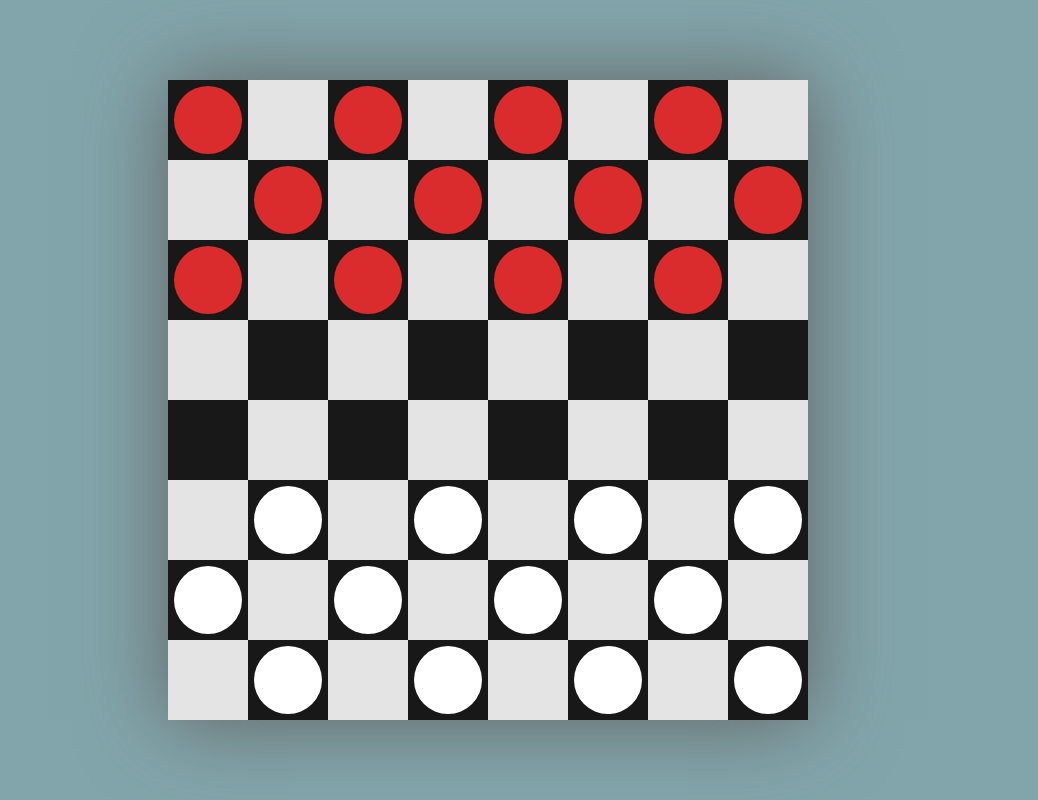
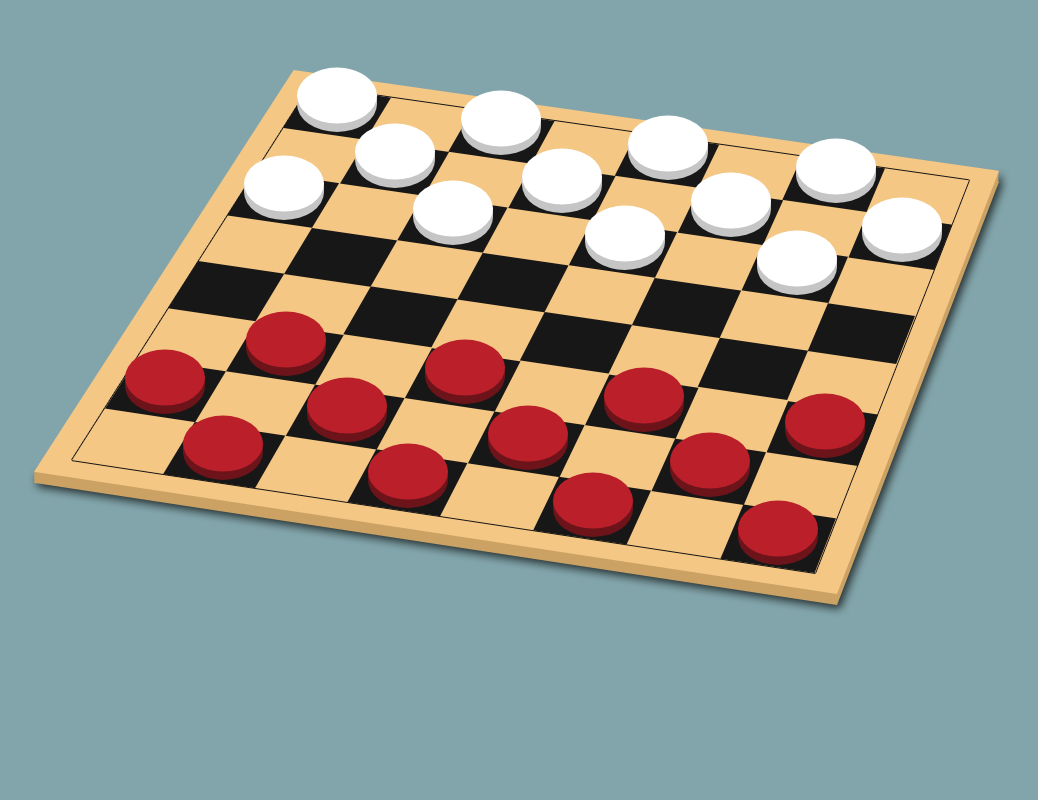
Before and after one commit to OlexiiNesterets/Lesson-10-Checkers-, a plain HTML site: page index.html in a window 1280 px wide. Shown: the whole page, without its empty margins (152-1190 px from the left). Drawn offline with Linux system fonts and the light colour scheme.

Commit message:
everything has been changed

```diff
--- a/css/style.css
+++ b/css/style.css
@@ -1,114 +1,169 @@
+
 .page {
     background: #82a5ab;
 }
 
-.board {
+.wrapper-for-positioning {
     position: absolute;
-    width: 640px;
-    height: 640px;
-    background: rgb(128, 50, 50);
-    top: 0;
-    bottom: 0;
-    left: 0;
-    right: 0;
-    margin: auto;
-    box-shadow: 0 0 80px #616161;
+    left: 180px;
+    top: 70px;
 }
 
-.board_background {
+.board-wrapper {
     position: relative;
-}
-
-.row {
-    padding: 0;
-    font-size: 0;
-    background: rgb(228, 228, 228);
-}
-
-.row__item {
-    display: inline-block;
-    width: 80px;
-    height: 80px;
-}
-
-.row__item--black-first:nth-child(odd) {
-    background: rgb(24, 24, 24);
-}
-
-.row__item--white-first:nth-child(even) {
-    background: rgb(24, 24, 24);
 }
 
 .checker {
     position: absolute;
     width: 80px;
     height: 80px;
-    border-radius: 50%;
-    transform: scale(0.85);
+    transform: scale(1 ,0.7);
+    border-radius: 40% 40% 50% 50%;
 }
 
-/* checker modifires */
-
-.checker--red {
-    background: rgb(218, 44, 44);
+.checker::before {
+    content: " ";
+    border-radius: 50%;
+    width: 80px;
+    height: 80px;
+    position: absolute;
+    bottom: 12px;
 }
 
+/* checkers modifiers */
+
 .checker--white {
+    background: rgb(197, 197, 197);
+}
+
+.checker--white::before {
     background: rgb(255, 255, 255);
 }
 
-.checker--row-1 {
-    top: 0px;
+.checker--red {
+    background:#6d141b;
 }
 
-.checker--row-2 {
-    top: 80px;
+.checker--red::before {
+    background: #bb1f2a;
 }
 
-.checker--row-3 {
-    top: 160px;
+.checker--bottom-1 {
+    bottom: 130px;
+    left: 155px;
 }
 
-.checker--row-6 {
-    top: 400px;
+.checker--bottom-2 {
+    bottom: 102px;
+    left: 340px;
 }
 
-.checker--row-7 {
-    top: 480px;
+.checker--bottom-3 {
+    bottom: 73px;
+    left: 525px;
 }
 
-.checker--row-8 {
-    top: 560px;
+.checker--bottom-4 {
+    bottom: 45px;
+    left: 710px;
 }
 
-.checker--column-1 {
-    left: 0px;
+.checker--bottom-5 {
+    bottom: 196px;
+    left: 97px;
 }
 
-.checker--column-2 {
-    left: 80px;
+.checker--bottom-6 {
+    bottom: 168px;
+    left: 279px;
 }
 
-.checker--column-3 {
-    left: 160px;
+.checker--bottom-7 {
+    bottom: 140px;
+    left: 460px;
 }
 
-.checker--column-4 {
-    left: 240px;
+.checker--bottom-8 {
+    bottom: 113px;
+    left: 642px;
 }
 
-.checker--column-5 {
-    left: 320px;
+.checker--bottom-9 {
+    bottom: 234px;
+    left: 218px;
 }
 
-.checker--column-6 {
-    left: 400px;
+.checker--bottom-10 {
+    bottom: 206px;
+    left: 397px;
 }
 
-.checker--column-7 {
-    left: 480px;
+.checker--bottom-11 {
+    bottom: 178px;
+    left: 576px;
 }
 
-.checker--column-8 {
-    left: 560px;
+.checker--bottom-12 {
+    bottom: 152px;
+    left: 757px;
 }
+
+.checker--top-1 {
+    bottom: 478px;
+    left: 269px;
+}
+
+.checker--top-2 {
+    bottom: 455px;
+    left: 433px;
+}
+
+.checker--top-3 {
+    bottom: 430px;
+    left: 600px;
+}
+
+.checker--top-4 {
+    bottom: 407px;
+    left: 768px;
+}
+
+.checker--top-5 {
+    bottom: 422px;
+    left: 327px;
+}
+
+.checker--top-6 {
+    bottom: 397px;
+    left: 494px;
+}
+
+.checker--top-7 {
+    bottom: 373px;
+    left: 663px;
+}
+
+.checker--top-8 {
+    bottom: 348px;
+    left: 834px;
+}
+
+.checker--top-9 {
+    bottom: 390px;
+    left: 216px;
+}
+
+.checker--top-10 {
+    bottom: 365px;
+    left: 385px;
+}
+
+.checker--top-11 {
+    bottom: 340px;
+    left: 557px;
+}
+
+.checker--top-12 {
+    bottom: 315px;
+    left: 729px;
+}
--- a/index.html
+++ b/index.html
@@ -8,115 +8,36 @@
 </head>
 
 <body class="page">
-    <div class="board">
-        <div class="board_background">
-            <ul class="row row--black-first">
-                <li class="row__item row__item--black-first"></li>
-                <li class="row__item row__item--black-first"></li>
-                <li class="row__item row__item--black-first"></li>
-                <li class="row__item row__item--black-first"></li>
-                <li class="row__item row__item--black-first"></li>
-                <li class="row__item row__item--black-first"></li>
-                <li class="row__item row__item--black-first"></li>
-                <li class="row__item row__item--black-first"></li>
-            </ul>
-            <ul class="row row--white-first">
-                <li class="row__item row__item--white-first"></li>
-                <li class="row__item row__item--white-first"></li>
-                <li class="row__item row__item--white-first"></li>
-                <li class="row__item row__item--white-first"></li>
-                <li class="row__item row__item--white-first"></li>
-                <li class="row__item row__item--white-first"></li>
-                <li class="row__item row__item--white-first"></li>
-                <li class="row__item row__item--white-first"></li>
-            </ul>
-            <ul class="row row--black-first">
-                <li class="row__item row__item--black-first"></li>
-                <li class="row__item row__item--black-first"></li>
-                <li class="row__item row__item--black-first"></li>
-                <li class="row__item row__item--black-first"></li>
-                <li class="row__item row__item--black-first"></li>
-                <li class="row__item row__item--black-first"></li>
-                <li class="row__item row__item--black-first"></li>
-                <li class="row__item row__item--black-first"></li>
-            </ul>
-            <ul class="row row--white-first">
-                <li class="row__item row__item--white-first"></li>
-                <li class="row__item row__item--white-first"></li>
-                <li class="row__item row__item--white-first"></li>
-                <li class="row__item row__item--white-first"></li>
-                <li class="row__item row__item--white-first"></li>
-                <li class="row__item row__item--white-first"></li>
-                <li class="row__item row__item--white-first"></li>
-                <li class="row__item row__item--white-first"></li>
-            </ul>
-            <ul class="row row--black-first">
-                <li class="row__item row__item--black-first"></li>
-                <li class="row__item row__item--black-first"></li>
-                <li class="row__item row__item--black-first"></li>
-                <li class="row__item row__item--black-first"></li>
-                <li class="row__item row__item--black-first"></li>
-                <li class="row__item row__item--black-first"></li>
-                <li class="row__item row__item--black-first"></li>
-                <li class="row__item row__item--black-first"></li>
-            </ul>
-            <ul class="row row--white-first">
-                <li class="row__item row__item--white-first"></li>
-                <li class="row__item row__item--white-first"></li>
-                <li class="row__item row__item--white-first"></li>
-                <li class="row__item row__item--white-first"></li>
-                <li class="row__item row__item--white-first"></li>
-                <li class="row__item row__item--white-first"></li>
-                <li class="row__item row__item--white-first"></li>
-                <li class="row__item row__item--white-first"></li>
-            </ul>
-            <ul class="row row--black-first">
-                <li class="row__item row__item--black-first"></li>
-                <li class="row__item row__item--black-first"></li>
-                <li class="row__item row__item--black-first"></li>
-                <li class="row__item row__item--black-first"></li>
-                <li class="row__item row__item--black-first"></li>
-                <li class="row__item row__item--black-first"></li>
-                <li class="row__item row__item--black-first"></li>
-                <li class="row__item row__item--black-first"></li>
-            </ul>
-            <ul class="row row--white-first">
-                <li class="row__item row__item--white-first"></li>
-                <li class="row__item row__item--white-first"></li>
-                <li class="row__item row__item--white-first"></li>
-                <li class="row__item row__item--white-first"></li>
-                <li class="row__item row__item--white-first"></li>
-                <li class="row__item row__item--white-first"></li>
-                <li class="row__item row__item--white-first"></li>
-                <li class="row__item row__item--white-first"></li>
-            </ul>
-        </div>
 
-        <div class="checker checker--red checker--row-1 checker--column-1"></div>
-        <div class="checker checker--red checker--row-1 checker--column-3"></div>
-        <div class="checker checker--red checker--row-1 checker--column-5"></div>
-        <div class="checker checker--red checker--row-1 checker--column-7"></div>
-        <div class="checker checker--red checker--row-2 checker--column-2"></div>
-        <div class="checker checker--red checker--row-2 checker--column-4"></div>
-        <div class="checker checker--red checker--row-2 checker--column-6"></div>
-        <div class="checker checker--red checker--row-2 checker--column-8"></div>
-        <div class="checker checker--red checker--row-3 checker--column-1"></div>
-        <div class="checker checker--red checker--row-3 checker--column-3"></div>
-        <div class="checker checker--red checker--row-3 checker--column-5"></div>
-        <div class="checker checker--red checker--row-3 checker--column-7"></div>
+    <div class="wrapper-for-positioning">
+        <div class="board-wrapper">
+            <img src="img/board.png" alt="board">
 
-        <div class="checker checker--white checker--row-6 checker--column-2"></div>
-        <div class="checker checker--white checker--row-6 checker--column-4"></div>
-        <div class="checker checker--white checker--row-6 checker--column-6"></div>
-        <div class="checker checker--white checker--row-6 checker--column-8"></div>
-        <div class="checker checker--white checker--row-7 checker--column-1"></div>
-        <div class="checker checker--white checker--row-7 checker--column-3"></div>
-        <div class="checker checker--white checker--row-7 checker--column-5"></div>
-        <div class="checker checker--white checker--row-7 checker--column-7"></div>
-        <div class="checker checker--white checker--row-8 checker--column-2"></div>
-        <div class="checker checker--white checker--row-8 checker--column-4"></div>
-        <div class="checker checker--white checker--row-8 checker--column-6"></div>
-        <div class="checker checker--white checker--row-8 checker--column-8"></div>
+            <div class="checker checker--red checker--bottom-1"></div>
+            <div class="checker checker--red checker--bottom-2"></div>
+            <div class="checker checker--red checker--bottom-3"></div>
+            <div class="checker checker--red checker--bottom-4"></div>
+            <div class="checker checker--red checker--bottom-5"></div>
+            <div class="checker checker--red checker--bottom-6"></div>
+            <div class="checker checker--red checker--bottom-7"></div>
+            <div class="checker checker--red checker--bottom-8"></div>
+            <div class="checker checker--red checker--bottom-9"></div>
+            <div class="checker checker--red checker--bottom-10"></div>
+            <div class="checker checker--red checker--bottom-11"></div>
+            <div class="checker checker--red checker--bottom-12"></div>
+
+            <div class="checker checker--white checker--top-1"></div>
+            <div class="checker checker--white checker--top-2"></div>
+            <div class="checker checker--white checker--top-3"></div>
+            <div class="checker checker--white checker--top-4"></div>
+            <div class="checker checker--white checker--top-5"></div>
+            <div class="checker checker--white checker--top-6"></div>
+            <div class="checker checker--white checker--top-7"></div>
+            <div class="checker checker--white checker--top-8"></div>
+            <div class="checker checker--white checker--top-9"></div>
+            <div class="checker checker--white checker--top-10"></div>
+            <div class="checker checker--white checker--top-11"></div>
+            <div class="checker checker--white checker--top-12"></div>
 
     </div>
 </body>
```
Also changed, not shown: img/board.png (added).
